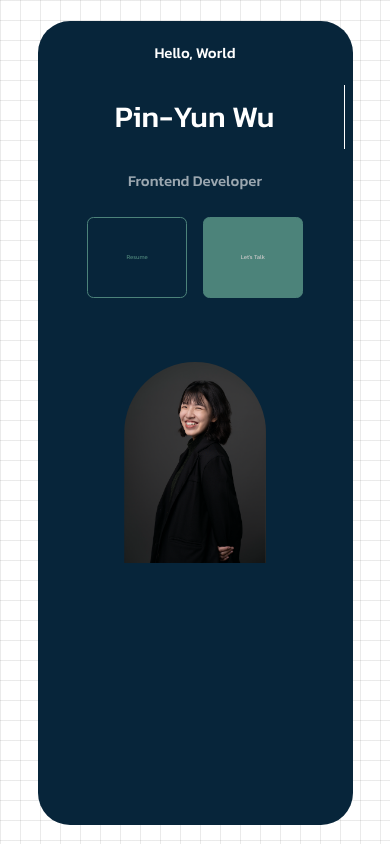
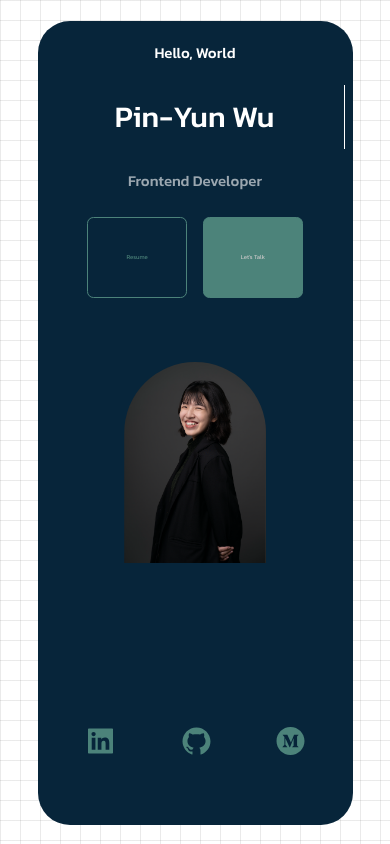
Before and after one commit to pollyannaanalytics/pinyun_website, a React (Create React App) app: page / in a window 390 px wide. Shown: the top 844 px of the page. Built offline with nearby package versions, Linux system fonts and the light colour scheme.

Commit message:
Revise RWD in img, and display icon in header

```diff
--- a/src/component/header/CTA.jsx
+++ b/src/component/header/CTA.jsx
@@ -1,5 +1,5 @@
 import React from 'react'
-import PinYun_CV from '../../asset/PinYunWu_CV.pdf'
+import PinYun_CV from '../../asset/PinYunWu_FE_Dev.pdf'
 const CTA = () => {
     return (
         <div className='cta'>
--- a/src/component/header/header.css
+++ b/src/component/header/header.css
@@ -1,5 +1,5 @@
 header {
-    height: 100vh;
+    height: 120vh;
     padding-top: 3rem;
     overflow: hidden;
     margin-top: 5px;
@@ -80,7 +80,7 @@ header {
 /* ============= profolio photo ============== */
 .me {
     background: var(--color-primary);
-    width: 50%;
+    width: 40%;
     height: 50%;
     left: 50%;
     transform: translate(-50%, 0%);
@@ -90,6 +90,8 @@ header {
     position: absolute;
     background-color: var(--color-background);
 }
+
+
 
 .scroll_down {
     position: absolute;
@@ -104,7 +106,7 @@ header {
 /* ================= MEDIA QUERIES (medium device)===================== */
 @media screen and (max-width: 1024px) {
     header {
-        height: 100vh;
+        height: 120vh;
     }
 
 
@@ -125,6 +127,20 @@ header {
 
 
     }
+
+    .header_social{
+        display: inline-block;
+        width: 100%;
+        padding: 0%;
+        transform: scale(3);
+    }
+
+    .header_social > a{
+        margin: 0 auto;
+        padding: 0% 1.5%;
+        width: 100%;
+
+     }
 }
 
 /* ================= MEDIA QUERIES (small device)===================== */
@@ -147,7 +163,7 @@ header {
         transform: translate(-50%, 0%);
     }
 
-    .me > img{
+    .me>img {
         box-sizing: content-box;
     }
 
@@ -155,9 +171,22 @@ header {
 
 
 
-    .header_social,
-    .scroll_down {
+    .header_social{
+        display: inline-block;
+        width: 100%;
+        padding: 0%;
+        transform: scale(2);
+    }
+
+    .scroll_down{
         display: none;
+    }
+
+    .header_social > a{
+       margin: 0 auto;
+       padding: 0% 5%;
+       width: 100%;
+
     }
 
     .header__container .btn {
```
Also changed, not shown: 2 other files (tests, documents, lock files or other folders).
